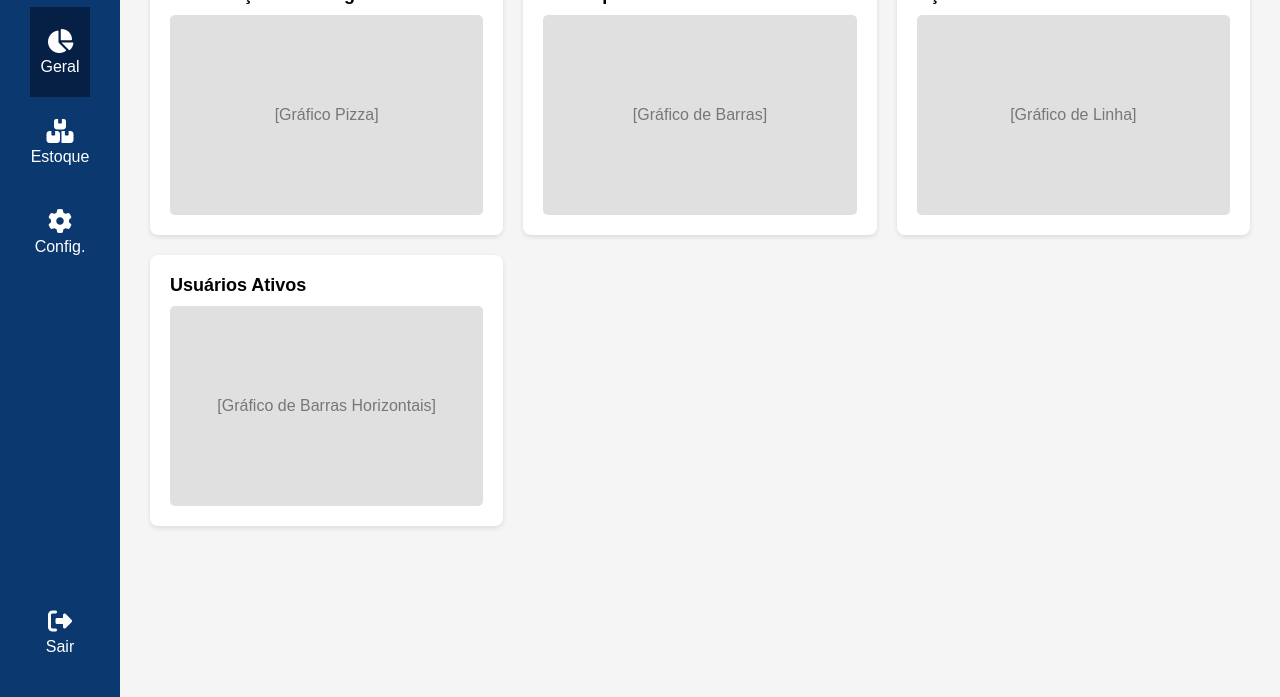
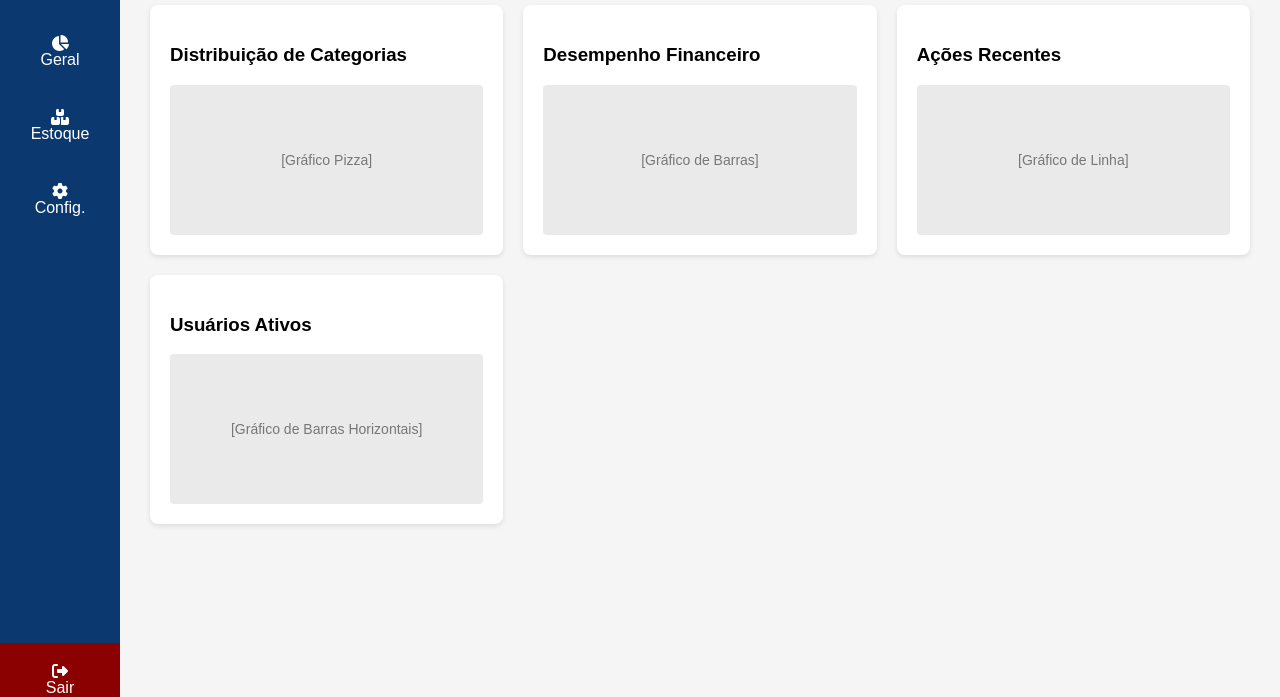
Before and after one commit to guilhermelins11/Code-to-be-Verificade, a plain HTML site: page front/geral.html in a window 1280 px wide. Shown: the part 103-800 px from the top of the page. Drawn offline with Linux system fonts and the light colour scheme.

Commit message:
Update geral.html
Alteração feita devido a atualização do arquivo css do mesmo.

```diff
--- a/front/geral.html
+++ b/front/geral.html
@@ -4,122 +4,32 @@
   <meta charset="UTF-8" />
   <meta name="viewport" content="width=device-width, initial-scale=1.0" />
   <title>Painel - Geral</title>
+  <link rel="stylesheet" href="../css/styleg.css" />
   <link rel="stylesheet" href="https://cdnjs.cloudflare.com/ajax/libs/font-awesome/6.4.0/css/all.min.css" />
-  <style>
-    * {
-      box-sizing: border-box;
-      margin: 0;
-      padding: 0;
-      font-family: Arial, sans-serif;
-    }
-
-    body {
-      display: flex;
-      min-height: 100vh;
-    }
-
-    aside {
-      width: 120px;
-      background-color: #0B386F;
-      display: flex;
-      flex-direction: column;
-      justify-content: space-between;
-      align-items: center;
-      padding: 20px 0;
-    }
-
-    .menu-topo, .menu-base {
-      display: flex;
-      flex-direction: column;
-      align-items: center;
-    }
-
-    .menu-item {
-      width: 100%;
-      height: 90px;
-      display: flex;
-      flex-direction: column;
-      align-items: center;
-      justify-content: center;
-      color: white;
-      text-decoration: none;
-      transition: background 0.3s;
-    }
-
-    .menu-item:hover {
-      background-color: #1F375A;
-    }
-
-    .menu-item.active {
-      background-color: #061F45;
-    }
-
-    .menu-item i {
-      font-size: 24px;
-      margin-bottom: 5px;
-    }
-
-    .logo {
-      width: 60px;
-      height: 60px;
-      margin-bottom: 30px;
-    }
-
-    main {
-      flex: 1;
-      background-color: #f5f5f5;
-      padding: 30px;
-      overflow-y: auto;
-    }
-
-    .dashboard {
-      display: grid;
-      grid-template-columns: repeat(auto-fit, minmax(300px, 1fr));
-      gap: 20px;
-    }
-
-    .card {
-      background: white;
-      border-radius: 8px;
-      padding: 20px;
-      box-shadow: 0 2px 5px rgba(0, 0, 0, 0.1);
-    }
-
-    .card h3 {
-      margin-bottom: 10px;
-      font-size: 18px;
-    }
-
-    .grafico-placeholder {
-      height: 200px;
-      background-color: #e0e0e0;
-      border-radius: 5px;
-      display: flex;
-      align-items: center;
-      justify-content: center;
-      color: #777;
-    }
-  </style>
 </head>
 <body>
   <aside>
-    <div class="menu-topo">
-      <img src="logo.png" alt="Logo" class="logo" />
-      <a href="geral.html" class="menu-item active">
+    <div class="sidebar">
+      <div class="menu-item logo">
+        <img src="images/logo.png" alt="Logo" class="logo-img" />
+      </div>
+
+      <a href="geral.html" class="menu-item">
         <i class="fas fa-chart-pie"></i>
         <span>Geral</span>
       </a>
-      <a href="estoque.html" class="menu-item">
+
+      <a href="estoque.html" class="menu-item active">
         <i class="fas fa-boxes"></i>
         <span>Estoque</span>
       </a>
+
       <a href="config.html" class="menu-item">
         <i class="fas fa-cog"></i>
         <span>Config.</span>
       </a>
-    </div>
-    <div class="menu-base">
-      <a href="index.html" class="menu-item">
+
+      <a href="index.html" class="menu-item logout">
         <i class="fas fa-sign-out-alt"></i>
         <span>Sair</span>
       </a>
```
